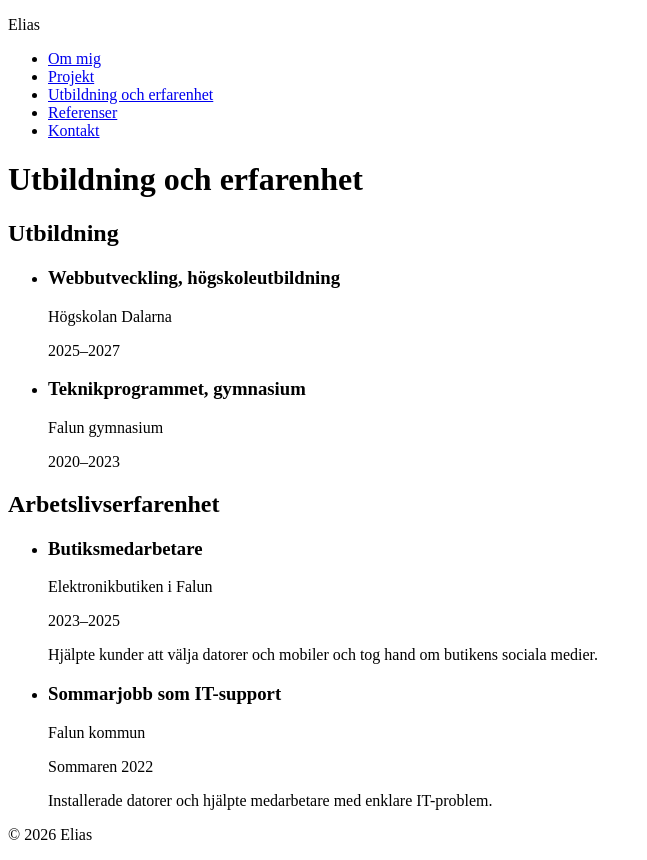
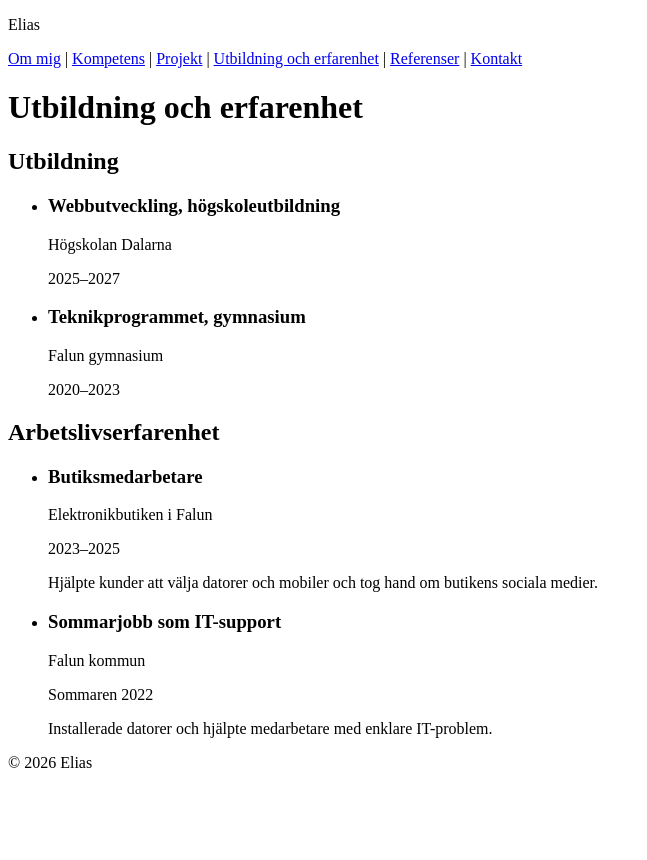
Before and after one commit to joab24t/JIH, a plain HTML site: page utbildning.html in a window 1280 px wide. Shown: the whole page, without its empty margins (0-647 px from the left). After the commit the page ends 800 px from the top, so only its background shows below. Drawn offline with Linux system fonts and the light colour scheme.

Commit message:
utbildning

```diff
--- a/utbildning.html
+++ b/utbildning.html
@@ -14,13 +14,12 @@
   <header class="site-header">
     <p class="site-header__name">Elias</p>
     <nav class="main-nav" aria-label="Huvudmeny">
-      <ul class="main-nav__list">
-        <li class="main-nav__item"><a class="main-nav__link" href="index.html">Om mig</a></li>
-        <li class="main-nav__item"><a class="main-nav__link" href="projekt.html">Projekt</a></li>
-        <li class="main-nav__item"><a class="main-nav__link" href="utbildning.html">Utbildning och erfarenhet</a></li>
-        <li class="main-nav__item"><a class="main-nav__link" href="referenser.html">Referenser</a></li>
-        <li class="main-nav__item"><a class="main-nav__link" href="kontakt.html">Kontakt</a></li>
-      </ul>
+     <a class="main-nav__link" href="index.html">Om mig</a> |
+      <a class="main-nav__link" href="kompetens.html">Kompetens</a> |
+      <a class="main-nav__link" href="projekt.html">Projekt</a> |
+      <a class="main-nav__link main-nav__link--active" href="utbildning.html" aria-current="page">Utbildning och erfarenhet</a> |
+      <a class="main-nav__link" href="referenser.html">Referenser</a> |
+      <a class="main-nav__link" href="kontakt.html">Kontakt</a>
     </nav>
   </header>
 
```
